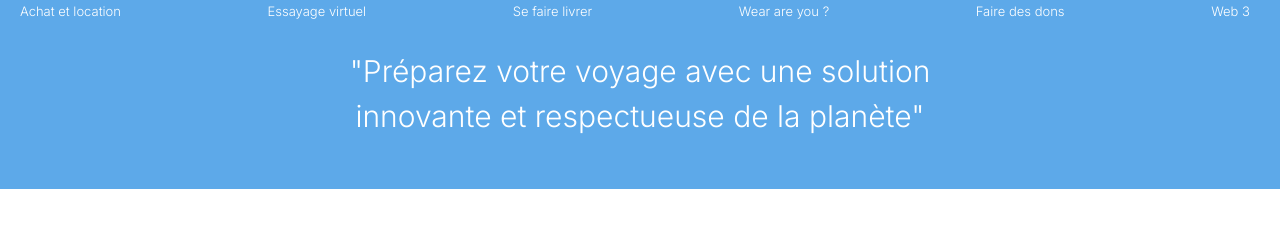
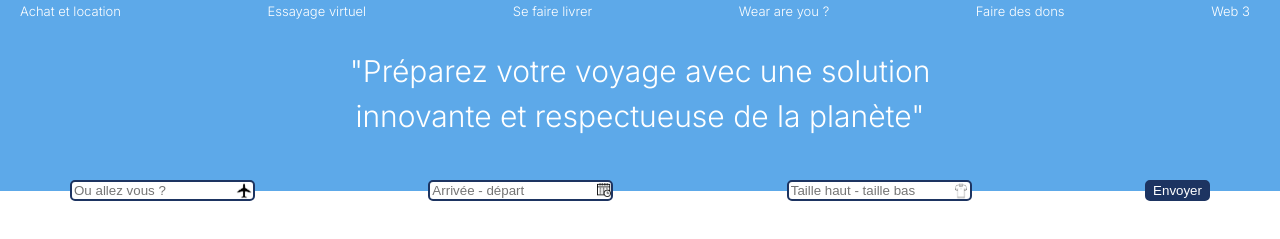
Before and after one commit to jmj69/wear.B, a plain HTML site: page index.html in a window 1280 px wide. Shown: the part 87-326 px from the top of the page. Drawn offline with Linux system fonts and the light colour scheme; a web font is replaced by a local one.

Commit message:
search_bar

```diff
--- a/index.html
+++ b/index.html
@@ -31,5 +31,37 @@
       "Préparez votre voyage avec une solution<br />innovante et respectueuse de
       la planète"
     </p>
+    <form class="input">
+      <div>
+        <input
+          class="in1"
+          type="text"
+          id="uname"
+          name="name"
+          placeholder="Ou allez vous ?"
+        />
+      </div>
+      <div>
+        <input
+          class="in2"
+          type="text"
+          id="uname"
+          name="name"
+          placeholder="Arrivée - départ"
+        />
+      </div>
+      <div>
+        <input
+          class="in3"
+          type="text"
+          id="uname"
+          name="name"
+          placeholder="Taille haut - taille bas"
+        />
+      </div>
+      <div>
+        <button class="send">Envoyer</button>
+      </div>
+    </form>
   </body>
 </html>
--- a/style.css
+++ b/style.css
@@ -94,3 +94,52 @@ body{
     line-height: 45px;
     padding-bottom: 50px;
 }
+
+.input{
+    display: flex;
+    flex-direction: row;
+    align-items: center;
+    justify-content: space-between;
+    background-color: #5da9e9;
+    padding-left: 70px;
+    padding-right: 70px;
+    max-height: 2px;
+}
+
+.in1, .in2, .in3{
+border-radius: 5px;
+border: 2px solid #1d3461;
+font-size: smaller;
+}
+
+.in1{
+    background-image: url(/images/avion.jpg);
+    background-size: 10%;
+    background-repeat: no-repeat;
+    background-position: right;
+}
+
+.in2{
+    background-image: url(/images/calendrier.png);
+    background-size: 8%;
+    background-repeat: no-repeat;
+    background-position: right;
+}
+
+.in3{
+    background-image: url(/images/tshirt.jpg);
+    background-size: 10%;
+    background-repeat: no-repeat;
+    background-position: right;
+}
+
+
+
+.send{
+    border-radius: 5px;
+    border: 2px solid #1d3461;
+    background-color: #1d3461;
+    color: white;
+    cursor: pointer;
+
+}
```
Also changed, not shown: images/avion.jpg (added), images/calendrier.png (added), images/tshirt.jpg (added).
